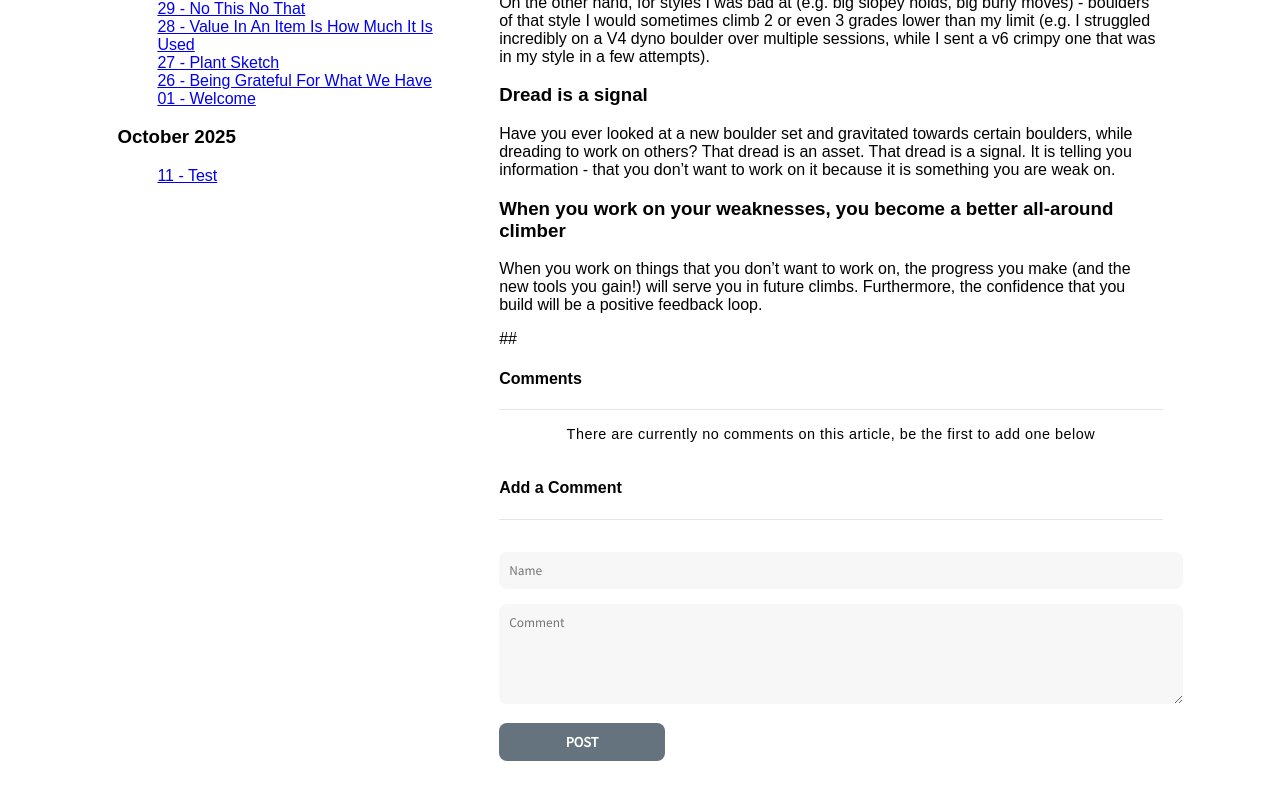
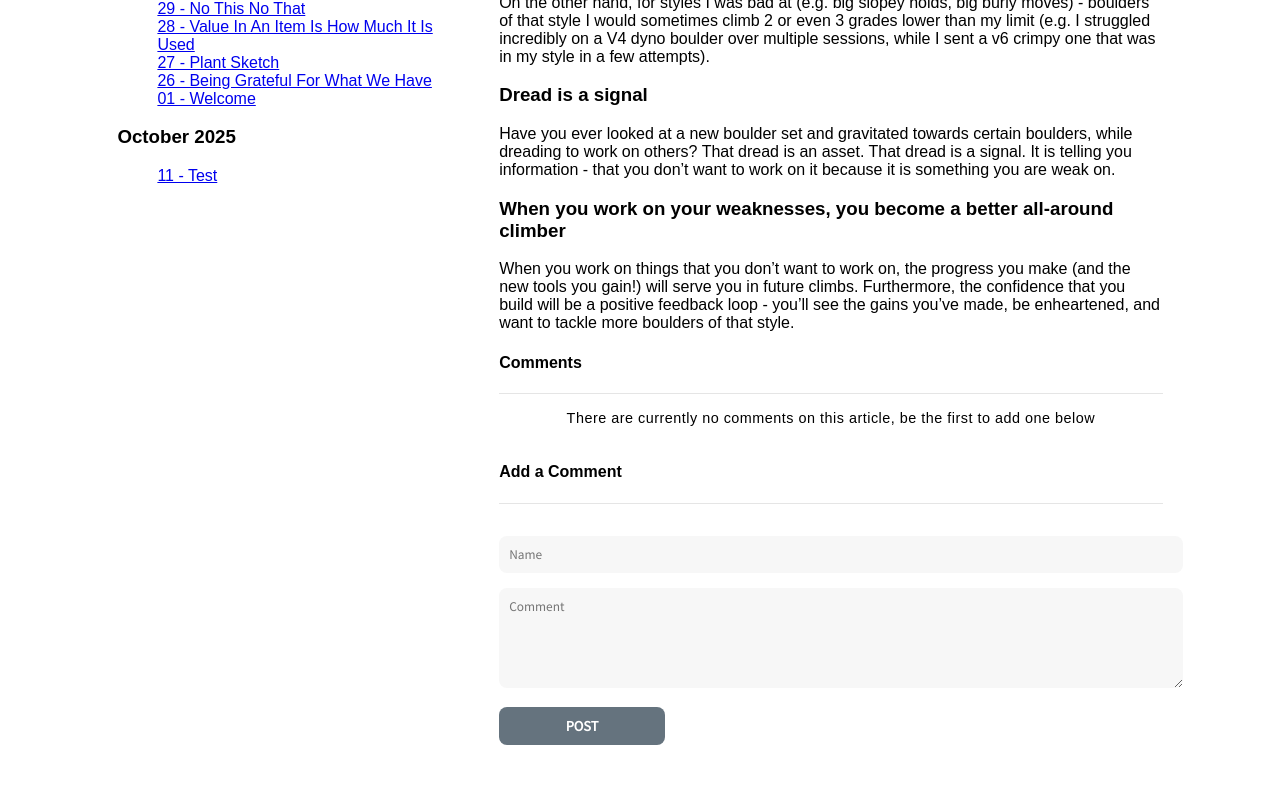
Before and after one commit to heyluney/heyluney.github.io, a Jekyll site: the page built from _posts/Mar_2026/2026-03-20-climbing-outside-your-comfort-zone.md, in a window 1280 px wide and 900 px high, scrolled down 736 px. Shown: the top 800 px of the window. Built offline with Jekyll 4.4.1, drawn with Linux system fonts in a browser that asks for light colours; some web fonts are replaced; our own code applies the rules of GitHub Pages for plain Markdown files.

Commit message:
Update 2026-03-20-climbing-outside-your-comfort-zone.md

```diff
--- a/_posts/Mar_2026/2026-03-20-climbing-outside-your-comfort-zone.md
+++ b/_posts/Mar_2026/2026-03-20-climbing-outside-your-comfort-zone.md
@@ -23,11 +23,4 @@ Have you ever looked at a new boulder set and gravitated towards certain boulder
 
 ### When you work on your weaknesses, you become a better all-around climber
 
-When you work on things that you don't want to work on, the progress you make (and the new tools you gain!) will serve you in future climbs. Furthermore, the confidence that you build will be a positive feedback loop.
-
-
-
-
-
-
-##
+When you work on things that you don't want to work on, the progress you make (and the new tools you gain!) will serve you in future climbs. Furthermore, the confidence that you build will be a positive feedback loop - you'll see the gains you've made, be enheartened, and want to tackle more boulders of that style.
```
